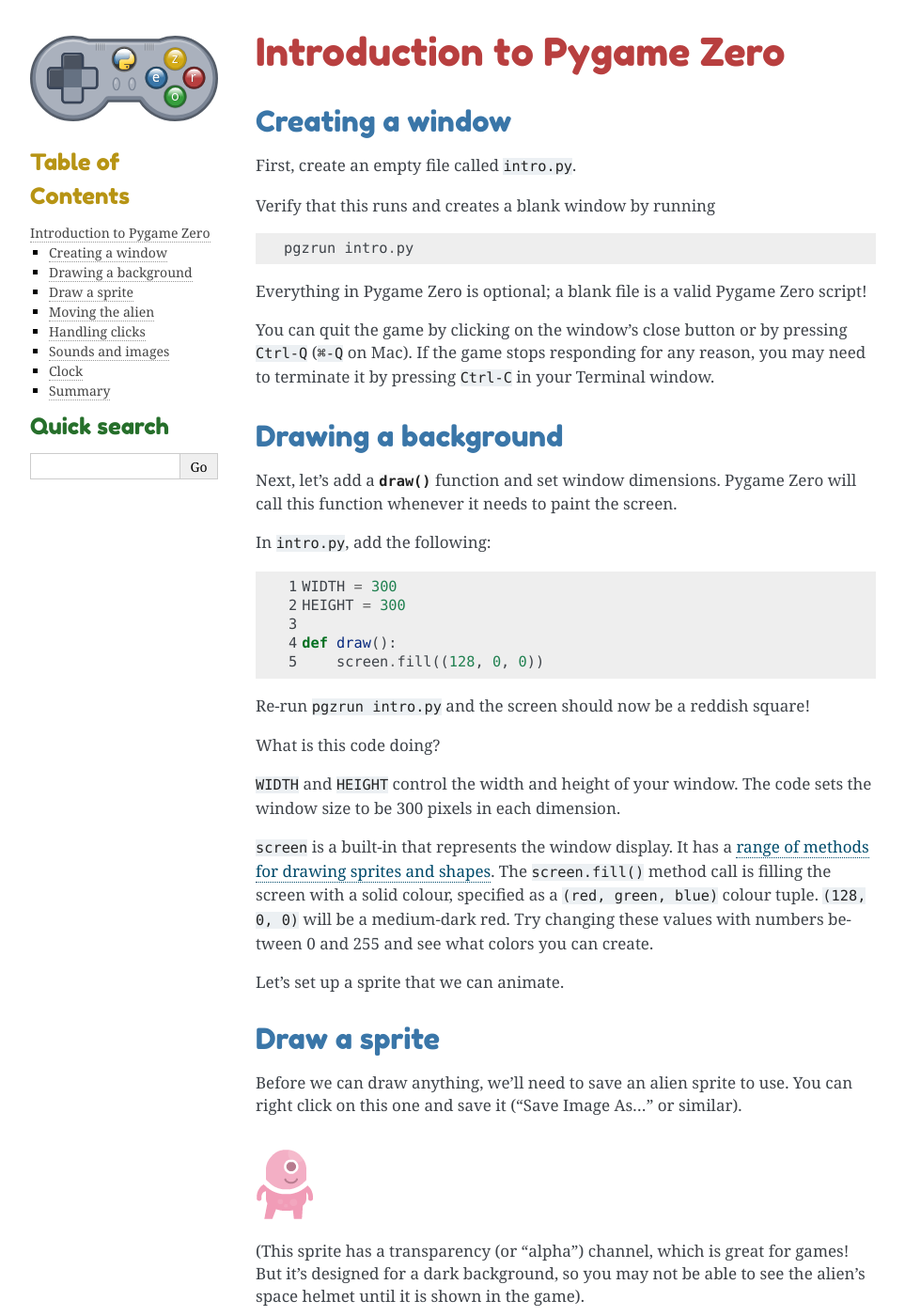
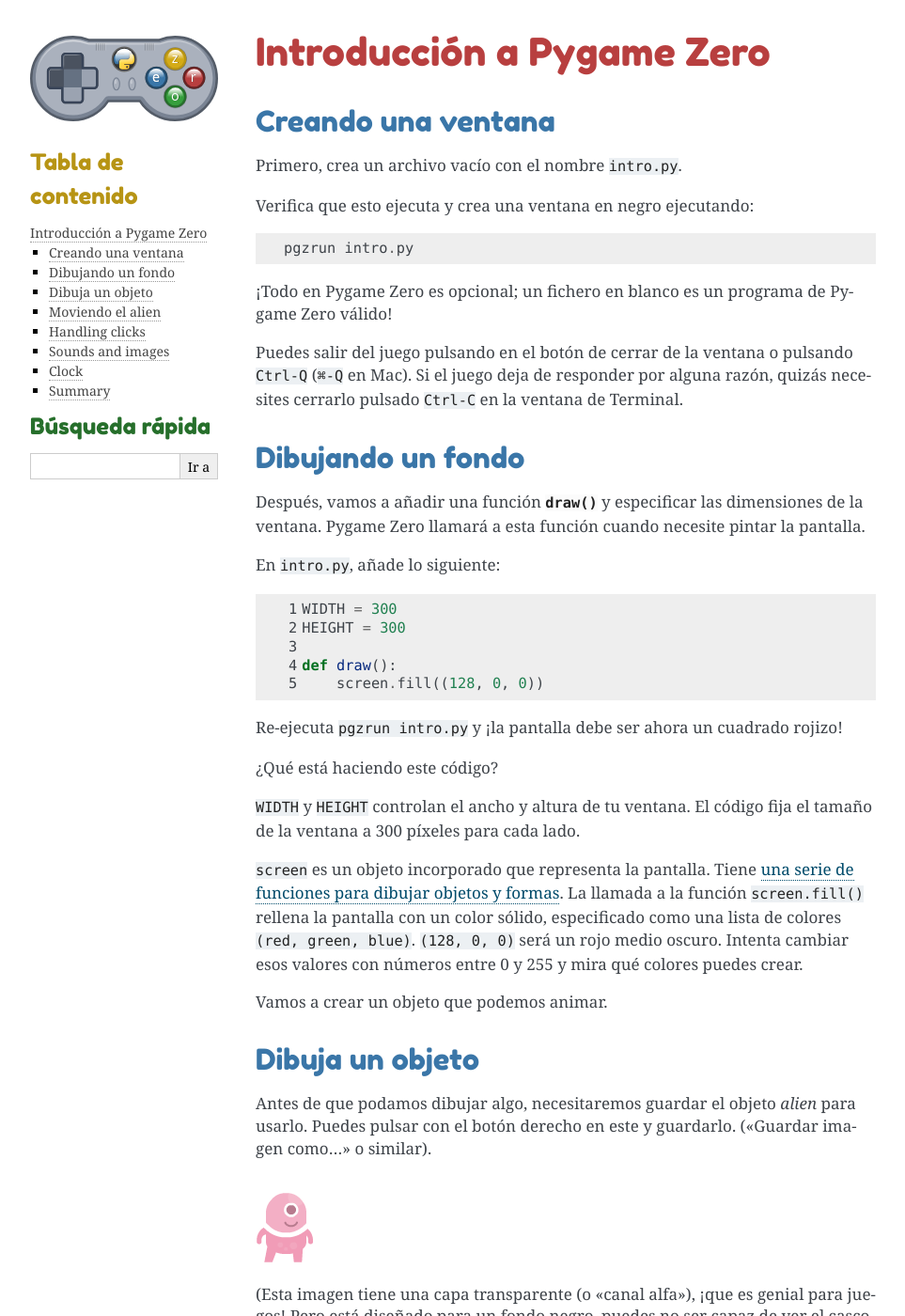
Before and after one commit to alcarazzam/pgzero-spanish, a Sphinx documentation site: the page built from doc/introduction.rst, in a window 1280 px wide and 1400 px high. Shown: the whole window at 94% size, without its empty margins (148-1111 px from the left). Built offline with Sphinx 7.4.7, drawn with Linux system fonts in a browser that asks for light colours; pages that are not in the unit, such as notebooks, are missing from menus; some of the changed text lies outside the part shown.

Commit message:
Update translation

```diff
--- a/doc/conf.py
+++ b/doc/conf.py
@@ -67,7 +67,7 @@
 #
 # This is also used if you do content translation via gettext catalogs.
 # Usually you set "language" from the command line for these cases.
-language = None
+language = 'es'
 
 # There are two options for replacing |today|: either, you set today to some
 # non-false value, then it is used:
--- a/doc/introduction.rst
+++ b/doc/introduction.rst
@@ -1,33 +1,34 @@
-Introduction to Pygame Zero
-===========================
+Introducción a Pygame Zero
+==========================
 
 .. highlight:: python
     :linenothreshold: 5
 
-Creating a window
------------------
+Creando una ventana
+-------------------
 
-First, create an empty file called ``intro.py``.
+Primero, crea un archivo vacío con el nombre ``intro.py``.
 
-Verify that this runs and creates a blank window by running ::
+Verifica que esto ejecuta y crea una ventana en negro ejecutando::
 
     pgzrun intro.py
 
-Everything in Pygame Zero is optional; a blank file is a valid Pygame Zero
-script!
+¡Todo en Pygame Zero es opcional; un fichero en blanco es un programa de Pygame
+Zero válido!
 
-You can quit the game by clicking on the window's close button or by pressing
-``Ctrl-Q`` (``⌘-Q`` on Mac). If the game stops responding for any reason, you
-may need to terminate it by pressing ``Ctrl-C`` in your Terminal window.
+Puedes salir del juego pulsando en el botón de cerrar de la ventana o pulsando
+``Ctrl-Q`` (``⌘-Q`` en Mac). Si el juego deja de responder por alguna razón,
+quizás necesites cerrarlo pulsado ``Ctrl-C`` en la ventana de Terminal.
 
 
-Drawing a background
---------------------
+Dibujando un fondo
+------------------
 
-Next, let's add a :func:`draw` function and set window dimensions. Pygame Zero
-will call this function whenever it needs to paint the screen.
+Después, vamos a añadir una función :func:`draw` y especificar las dimensiones
+de la ventana. Pygame Zero llamará a esta función cuando necesite pintar la
+pantalla.
 
-In ``intro.py``, add the following::
+En ``intro.py``, añade lo siguiente::
 
     WIDTH = 300
     HEIGHT = 300
@@ -35,48 +36,49 @@
     def draw():
         screen.fill((128, 0, 0))
 
-Re-run ``pgzrun intro.py`` and the screen should now be a reddish square!
+Re-ejecuta ``pgzrun intro.py`` y ¡la pantalla debe ser ahora un cuadrado rojizo!
 
-What is this code doing?
+¿Qué está haciendo este código?
 
-``WIDTH`` and ``HEIGHT`` control the width and height of your window. The code
-sets the window size to be 300 pixels in each dimension.
+``WIDTH`` y ``HEIGHT`` controlan el ancho y altura de tu ventana. El código fija
+el tamaño de la ventana a 300 píxeles para cada lado.
 
-``screen`` is a built-in that represents the window display. It has a
-:ref:`range of methods for drawing sprites and shapes <screen>`. The
-``screen.fill()`` method call is filling the screen with a solid colour,
-specified as a ``(red, green, blue)`` colour tuple. ``(128, 0, 0)`` will be a
-medium-dark red. Try changing these values with numbers between 0 and 255
-and see what colors you can create.
+.. Traducción: ¿Cuál es la traducción más exacta de 'sprite'?
 
-Let's set up a sprite that we can animate.
+``screen`` es un objeto incorporado que representa la pantalla. Tiene
+:ref:`una serie de funciones para dibujar objetos y formas <screen>`. La llamada
+a la función ``screen.fill()`` rellena la pantalla con un color sólido,
+especificado como  una lista de colores ``(red, green, blue)``. ``(128, 0, 0)``
+será un rojo medio oscuro. Intenta cambiar esos valores con números entre 0 y
+255 y mira qué colores puedes crear.
 
+Vamos a crear un objeto que podemos animar.
 
-Draw a sprite
--------------
+Dibuja un objeto
+----------------
 
-Before we can draw anything, we'll need to save an alien sprite to use. You can
-right click on this one and save it ("Save Image As..." or similar).
+Antes de que podamos dibujar algo, necesitaremos guardar el objeto *alien* para
+usarlo. Puedes pulsar con el botón derecho en este y guardarlo. ("Guardar imagen
+como..." o similar).
 
 .. image:: _static/alien.png
 
-(This sprite has a transparency (or "alpha") channel, which is great for games!
-But it's designed for a dark background, so you may not be able to see the
-alien's space helmet until it is shown in the game).
+(Esta imagen tiene una capa transparente (o "canal alfa"), ¡que es genial para
+juegos! Pero está diseñado para un fondo negro, puedes no ser capaz de ver el
+casco hasta que no se muestre en el juego).
 
 .. tip::
 
-    You can find lots of free sprites, including this one, on `kenney.nl
-    <https://kenney.nl/assets?q=2d>`_. This one comes from the
-    `Platformer Art Deluxe pack
-    <https://kenney.nl/assets/platformer-art-deluxe>`_.
+    Puedes buscar un montón de objeto gratuitos, incluido este, en `kenney.nl
+    <https://kenney.nl/assets?q=2d>`_. Este procede de `Platformer Art Deluxe
+    pack <https://kenney.nl/assets/platformer-art-deluxe>`_.
 
-You need to save the file in the right place so that Pygame Zero can find it.
-Create a directory called ``images`` and save the image into it as
-``alien.png``. Both of those must be lower case. Pygame Zero will complain
-otherwise, to alert you to a potential cross-platform compatibility pitfall.
+Necesitas guardar el archivo en lugar adecuado para que Pygame Zero lo pueda
+encontrar. Crea un directorio llamado ``images`` y guarda la imagen en él como
+``alien.png``. Los dos nombre deben de estar en minúsculas. Pygame Zero avisará
+si no, para alertarte del grave fallo entre distintas plataformas.
 
-If you've done that, your project should look like this:
+Si has hecho esto, tu proyecto debe verse así:
 
 .. code-block:: none
 
@@ -85,13 +87,13 @@
     │   └── alien.png
     └── intro.py
 
-``images/`` is the standard directory that Pygame Zero will look in to find
-your images.
+``images/`` es el directorio estándar donde Pygame Zero mirará para buscar tus
+imágenes.
 
-There's a built-in class called :class:`Actor` that you can use to represent a
-graphic to be drawn to the screen.
+Hay una clase incorporada llamada :class:`Actor` que puedes usar para
+representar un gráfico a dibujar en la pantalla.
 
-Let's define one now. Change the ``intro.py`` file to read::
+Vamos a definir uno ahora. Cambia el archivo ``intro.py`` para que sea::
 
     alien = Actor('alien')
     alien.pos = 100, 56
@@ -103,17 +105,16 @@
         screen.clear()
         alien.draw()
 
-Your alien should now be appearing on screen! By passing the string ``'alien'``
-to the ``Actor`` class, it automatically loads the sprite, and has attributes
-like positioning and dimensions. This allows us to set the ``HEIGHT`` of
-the window based on the height of the alien.
+¡Tu alien debe aparecer ahora en la pantalla! Pasando la cadena ``'alien'`` a la
+clase ``Actor``, este automáticamente carga el gráfico, y tiene atributos como
+posición y dimensión. Esto nos permite especificar la altura de la ventana
+basada en la altura del alien.
 
-The ``alien.draw()`` method draws the sprite to the screen at its current
-position.
+La función ``alien.draw()`` dibuja el objeto en la pantalla en su posición
+actual.
 
-
-Moving the alien
-----------------
+Moviendo el alien
+-----------------
 
 Let's set the alien off-screen; change the ``alien.pos`` line to read::
 
```
Also changed, not shown: doc/index.rst (+17 -16 lines), 1 other file.
